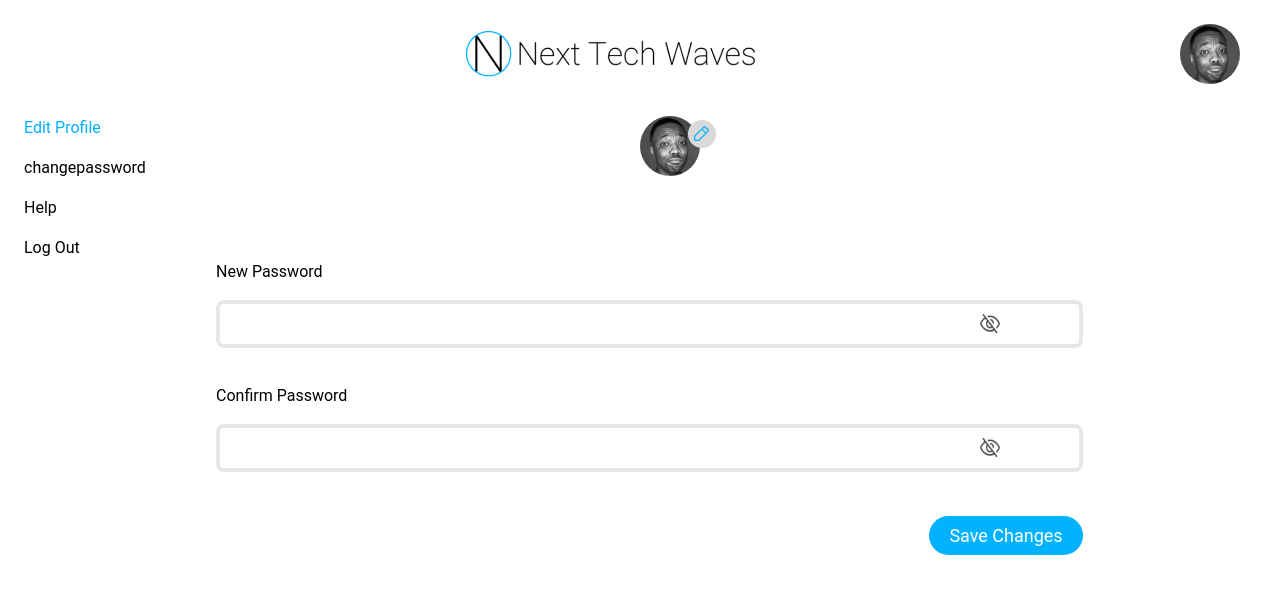
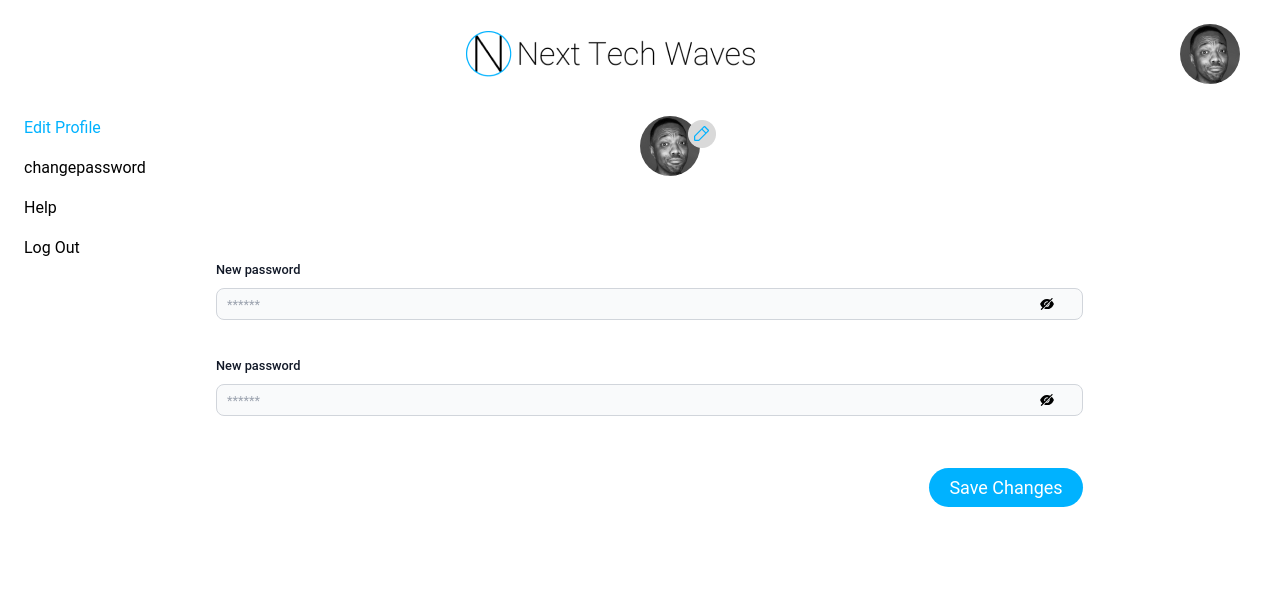
Before and after one commit to krishanumishra778/NTW, a React (Vite) app in the folder client/: page /changepassword in a window 1280 px wide. Shown: the top 594 px of the page. Built offline with nearby package versions, Linux system fonts and the light colour scheme.

Commit message:
new updates
new updates

```diff
--- a/client/index.html
+++ b/client/index.html
@@ -5,11 +5,13 @@
     <link rel="icon" type="image/svg+xml" href="/vite.svg" />
     <meta name="viewport" content="width=device-width, initial-scale=1.0" />
     <title>Next Tech Waves</title>
+    <link href="https://cdnjs.cloudflare.com/ajax/libs/flowbite/1.8.1/flowbite.min.css" rel="stylesheet" />
   </head>
   <body>
     <div id="root"></div>
     <script type="module" src="/src/main.jsx"></script>
     <!-- <script src="https://unpkg.com/ionicons@4.5.10-0/dist/ionicons/ionicons.js"></script> -->
+    <script src="https://cdnjs.cloudflare.com/ajax/libs/flowbite/1.8.1/flowbite.min.js"></script>
   </body>
 
 </html>
--- a/client/package.json
+++ b/client/package.json
@@ -19,6 +19,7 @@
     "react-dom": "^18.2.0",
     "react-hot-toast": "^2.4.1",
     "react-icons": "^4.11.0",
+    "react-modal": "^3.16.1",
     "react-redux": "^8.1.2",
     "react-router-dom": "^6.16.0",
     "react-scroll-trigger": "^0.6.14",
--- a/client/src/App.jsx
+++ b/client/src/App.jsx
@@ -2,7 +2,7 @@
 
 import "../src/App.css";
 import { User_login } from "./Components/auth/User_login";
-import { BrowserRouter as Router,Routes,Route } from "react-router-dom";
+import { BrowserRouter as Router, Routes, Route } from "react-router-dom";
 import About from "./Components/pages/About";
 import { Home } from "./Components/layout/Home";
 import Services from "./Components/pages/Services";
@@ -30,8 +30,8 @@
 
       <Router>
 
-       <NavDemo/>
-       <Head_nav/>
+        <NavDemo />
+        <Head_nav />
 
         <Routes>
           <Route path='/' element={<Home />} />
@@ -41,12 +41,11 @@
           <Route path='/portfolio' element={<Creativeshowcase />} />
           <Route path='/sign-up' element={<User_SIgnup />} />
           <Route path='/get-otp' element={<Getotp />} />
-          <Route path='/log-in' element={< User_login/>} />
-          <Route path="/Settings" element={< Settings/>}/>
-          <Route path="/editprofile" element={ < Editprofile/>}/>
-          {/* <Route path="/changepassword" element={ < Changepassword/>}/> */}
-          <Route path="/changepassword" element={ < Changepassword/>}/>
-          <Route path="/pages" element={ < Pages/>}/>
+          <Route path='/log-in' element={< User_login />} />
+          <Route path="/Settings" element={< Settings />} />
+          <Route path="/editprofile" element={< Editprofile />} />
+          <Route path="/changepassword" element={< Changepassword />} />
+          <Route path="/pages" element={< Pages />} />
 
 
         </Routes>
--- a/client/src/Components/pages/Changepassword.jsx
+++ b/client/src/Components/pages/Changepassword.jsx
@@ -4,6 +4,8 @@
 import AOS from 'aos';
 import 'aos/dist/aos.css';
 import { Link } from 'react-router-dom';
+import { AiFillEyeInvisible } from "react-icons/ai";
+
 export const Changepassword = () => {
 
   const [isMobileMenuOpen, setIsMobileMenuOpen] = useState(false);
@@ -18,6 +20,20 @@
       once: true,
     });
   }, []);
+
+
+
+
+
+
+  const showpwd = () => {
+    const pwdType = document.getElementById("pwd").type;
+    if (pwdType === "password") {
+      document.getElementById("pwd").type = "text";
+    } else {
+      document.getElementById("pwd").type = "password";
+    }
+  };
 
 
   return (
@@ -118,22 +134,50 @@
       {/* ><<<<<<<<<<<<<<<<<<<<<<<<<<<<<<<<<< */}
       <div className='pl-48'>
 
-      <div className=''>
-          <h1 className='pb-4'>New Password</h1>
-          <div className='relative'>
-            <input className='border-4 pt-4 w-10/12 rounded-lg pr-10' type='text' />
-            <img src='./images/Vector.png' alt='' className='absolute right-64 top-1/2 transform -translate-y-1/2 w-5 h-5 pointer-events-none' />
-          </div>
+        <div className='relative z-0 w-10/12 mb-6 group'>
+          <label
+            htmlFor='password'
+            className='block mb-2 rounded-lg text-sm font-medium  text-gray-900 dark:text-white'>
+            New password
+          </label>
+          <input
+            type='password'
+            name='password'
+            id='pwd'
+            className='bg-gray-50 border border-gray-300 text-gray-900 text-sm rounded-lg focus:ring-blue-500 focus:border-blue-500 block w-full p-2.5 dark:bg-gray-700 dark:border-gray-600 dark:placeholder-gray-400 dark:text-white dark:focus:ring-blue-500 dark:focus:border-blue-500 absolute
+                h-8'
+            placeholder='******'
+            required
+
+          />
+          <AiFillEyeInvisible
+            onClick={showpwd}
+            className='relative left-[95%] top-2'
+          />
         </div>
 
         {/* ><><</> */}
 
-        <div className='pt-9'>
-          <h1 className='pb-4'>Confirm Password</h1>
-          <div className='relative'>
-            <input className='border-4 pt-4 w-10/12 rounded-lg pr-10' type='text' />
-            <img src='./images/Vector.png' alt='' className='absolute right-64 top-1/2 transform -translate-y-1/2 w-5 h-5 pointer-events-none' />
-          </div>
+        <div className='relative z-0 w-10/12 mb-6 group pt-7'>
+          <label
+            htmlFor='password'
+            className='block mb-2 rounded-lg text-sm font-medium  text-gray-900 dark:text-white'>
+            New password
+          </label>
+          <input
+            type='password'
+            name='password'
+            id='pwd'
+            className='bg-gray-50 border border-gray-300 text-gray-900 text-sm rounded-lg focus:ring-blue-500 focus:border-blue-500 block w-full p-2.5 dark:bg-gray-700 dark:border-gray-600 dark:placeholder-gray-400 dark:text-white dark:focus:ring-blue-500 dark:focus:border-blue-500 absolute
+                h-8'
+            placeholder='******'
+            required
+
+          />
+          <AiFillEyeInvisible
+            onClick={showpwd}
+            className='relative left-[95%] top-2'
+          />
         </div>
 
 
--- a/client/src/Components/pages/Editprofile.jsx
+++ b/client/src/Components/pages/Editprofile.jsx
@@ -3,13 +3,24 @@
 import { useState } from 'react';
 import AOS from 'aos';
 import 'aos/dist/aos.css';
+
 import { Link } from 'react-router-dom';
 export const Editprofile = () => {
 
     const [isMobileMenuOpen, setIsMobileMenuOpen] = useState(false);
+
+
     const toggleMobileMenu = () => {
         setIsMobileMenuOpen(!isMobileMenuOpen);
     };
+
+
+    const openModal = () => {
+        setIsModalOpen(true);
+    };
+
+
+
     useEffect(() => {
         AOS.init({
             offset: 100,
@@ -18,7 +29,6 @@
             once: true,
         });
     }, []);
-
 
     return (
         <div className='m-6'>
@@ -107,48 +117,13 @@
                         <img className='rounded-full' src="./images/user.png" alt="" />
                     </div >
                     <div className=' pl-12 pt-7 relative    ' >
+
                         <img className='absolute  pt-1.5 pl-1.5 z-[1] ' src='./images/Vector7.png' alt="" />
                         <div className=''><img src="./images/Ellipse54.png" alt="" />
 
                         </div>
                     </div>
                 </div>
-                {/* ................ */}
-
-                {/* modal.... */}
-
-                {/*
-<div id="myModal" class="modal rounded-full">
-                    <div class="modal-content">
-                        <p>Select Delivery preferences</p>
-                        <div class="hr"></div>
-                        <p class="font-bold">Change profile Picture</p> <input type="radio" name="" id="radio">
-                        <div class="hr"></div>
-                        <p>Upload New Profile Picture</p> <input type="radio" name="" id="radio">
-                        <div class="hr"></div>
-                        <p>Remove Current Profile Picture</p> <input type="radio" name="" id="radio">
-                        <div class="hr"></div>
-
-                        <div class="footer-modal">
-
-                            <div class="close-button">
-                                <p class="close">
-                                    Cancel</p>
-                            </div>
-                            <a href="">
-                                <div class="savechange">
-                                    <p id="sv-p">Save changes</p>
-                                </div>
-                            </a>
-                        </div>
-                    </div>
-                </div> */}
-
-
-
-                {/* modal..... */}
-
-
 
 
 
@@ -157,47 +132,23 @@
             <div className='pl-48'>
                 <div className=''>
                     <h1 className='pb-4'>Change User Name</h1>
-                    <input className='border-4 pt-4 w-10/12 rounded-lg' type="text" />
+                    <input className='border-2 pt-4 w-10/12 rounded-lg border-[#D9D9D9]' type="text" />
                 </div>
 
                 {/* ><><</> */}
                 <div className='pt-5'>
                     <h1 className='pb-4'>Change E-Mail</h1>
-                    <input className='border-4 pt-4 w-10/12 rounded-lg' type="text" />
+                    <input className='border-2 pt-4 w-10/12 rounded-lg border-[#D9D9D9]' type="text" />
                 </div>
                 {/* ><><></></> */}
                 <div className='pt-5'>
                     <h1 className='pb-4'>Your company Name</h1>
-                    <input className='border-4 pt-4 w-10/12 rounded-lg' type="text" />
+                    <input className='border-2 pt-4 w-10/12 rounded-lg border-[#D9D9D9]' type="text" />
                 </div>
                 <div className='  flex justify-end w-10/12 pt-6  '>
                     <button className='text-white text-center   p-2 bg-[#00B2FF]  rounded-3xl px-[20px] py-[6px] sm:text-mp xs:text-tp md:text-p  my-5 hover:bg-[#00b3ffd8] transition ease-in-out delay-150 hover:-translate-y-1 hover:scale-110 duration-300 '>Save Changes</button>
                 </div>
             </div>
-
-
-
         </div>
     )
 }
-
-
-// <script src="script.js"></script>
-
-// const openModalBtn = document.getElementById('openModalBtn');
-// const modal = document.getElementById('myModal');
-// const closeBtn = document.getElementsByClassName('close')[0];
-
-// openModalBtn.addEventListener('click', () => {
-//   modal.style.display = 'block';
-// });
-
-// closeBtn.addEventListener('click', () => {
-//   modal.style.display = 'none';
-// });
-
-// window.addEventListener('click', (event) => {
-//   if (event.target === modal) {
-//     modal.style.display = 'none';
-//   }
-// });
--- a/client/src/Components/pages/Pages.jsx
+++ b/client/src/Components/pages/Pages.jsx
@@ -120,7 +120,7 @@
         <div className=''>
           <h1 className='pb-4'>How May We Assist You Today?</h1>
           <div className='relative'>
-            <input className='border-4 pt-4 pb-48 w-10/12 rounded-lg pr-10' type='text' />
+            <input className='border-2 pt-4 pb-48 w-10/12 rounded-lg pr-10 border-[#D9D9D9]' type='text' />
             {/* <img src='./images/Vector.png' alt='' className='absolute right-2 top-1/2 transform -translate-y-1/2 w-5 h-5 pointer-events-none' /> */}
           </div>
         </div>
```
Also changed, not shown: client/src/Components/auth/User_SIgnup.jsx (+4 -19 lines), client/src/index.css (line endings or trailing spaces), 1 other file (tests, documents, lock files or other folders). Lines whose indentation alone changed are shown as unchanged.
